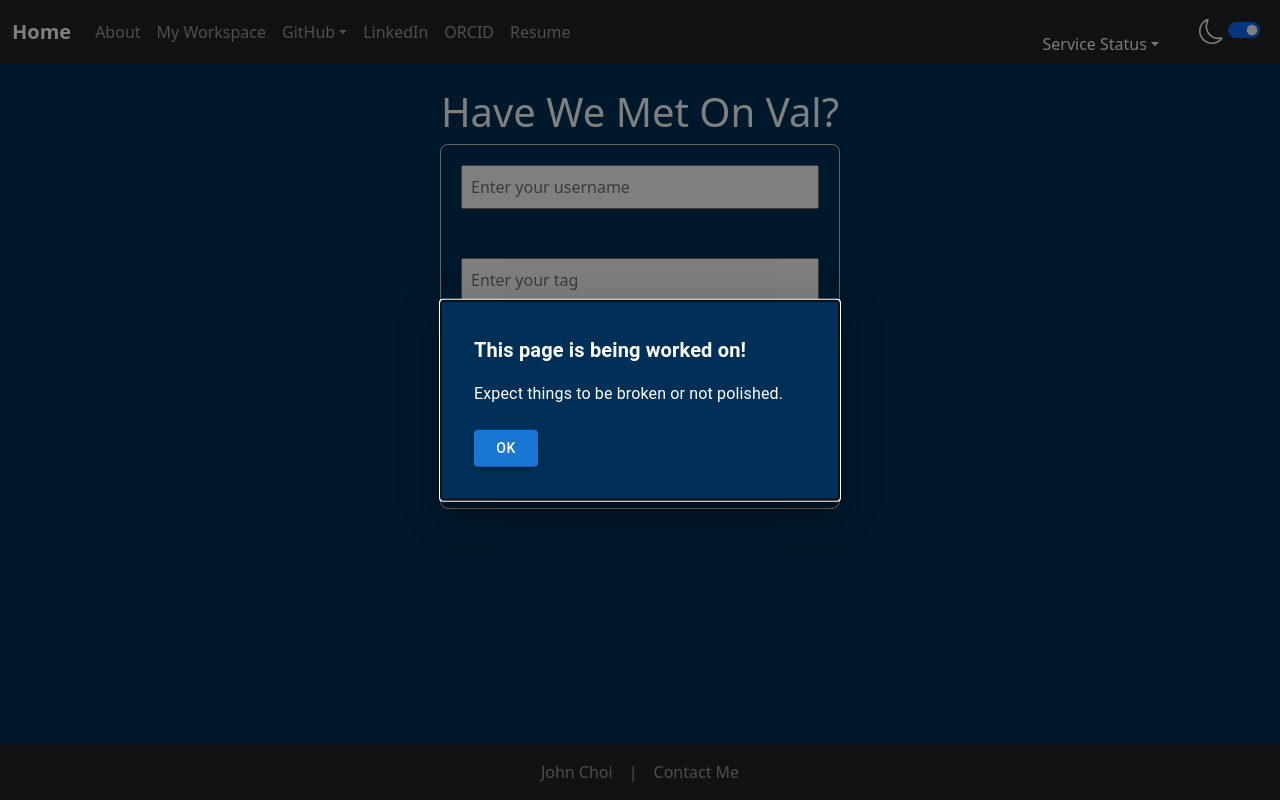
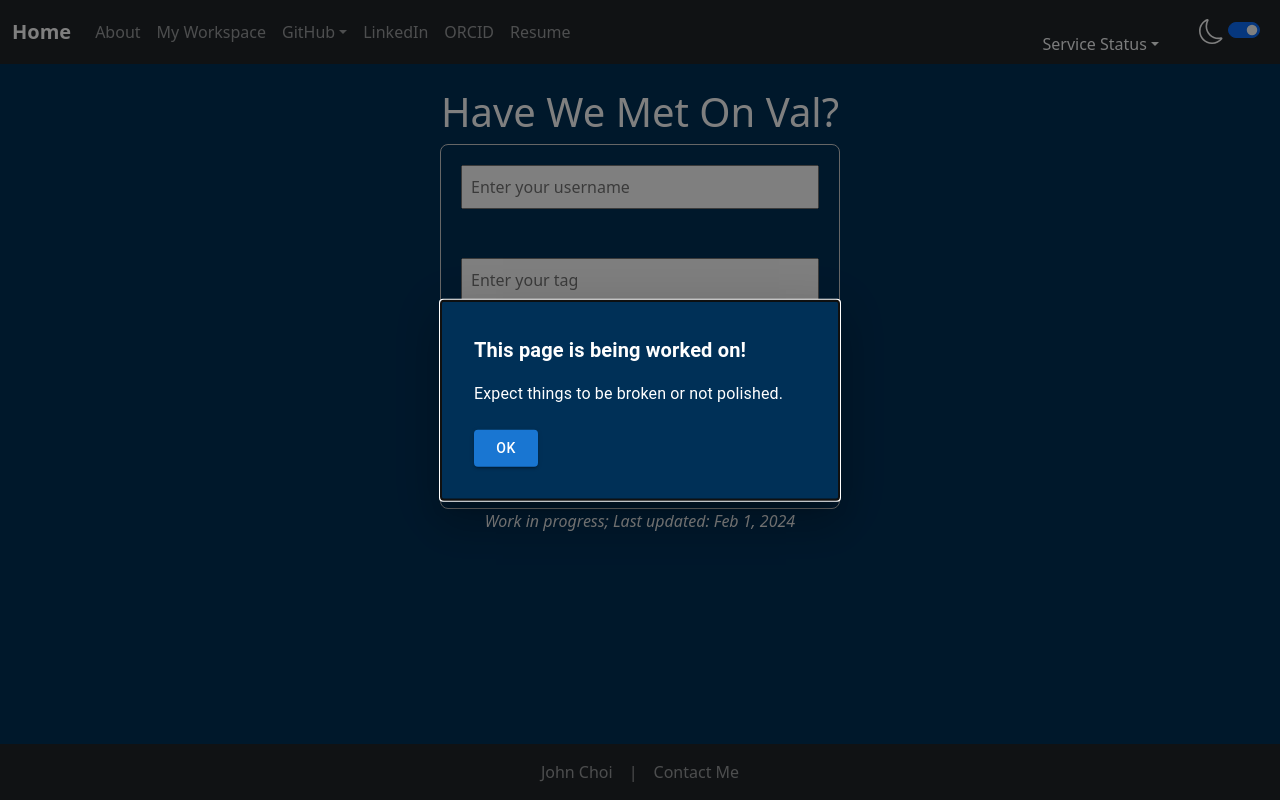
Before and after one commit to johnchoi96/johnchoi96.github.io, a React (Create React App) app: page /games/valorant/have-we-met-on-val in a window 1280 px wide. Built offline with nearby package versions, Linux system fonts and the light colour scheme; no server answers.

Commit message:
Added disclaimer

```diff
--- a/src/pages/gamepage/valorant/HaveWeMetOnVal.jsx
+++ b/src/pages/gamepage/valorant/HaveWeMetOnVal.jsx
@@ -79,6 +79,11 @@ export default function HaveWeMetOnVal() {
                     Submit
                 </button>
             </form>
+            <footer style={{
+                color: getFontColorText()
+            }}>
+                <i>Work in progress; Last updated: Feb 1, 2024</i>
+            </footer>
         </div>
     )
 }
```
